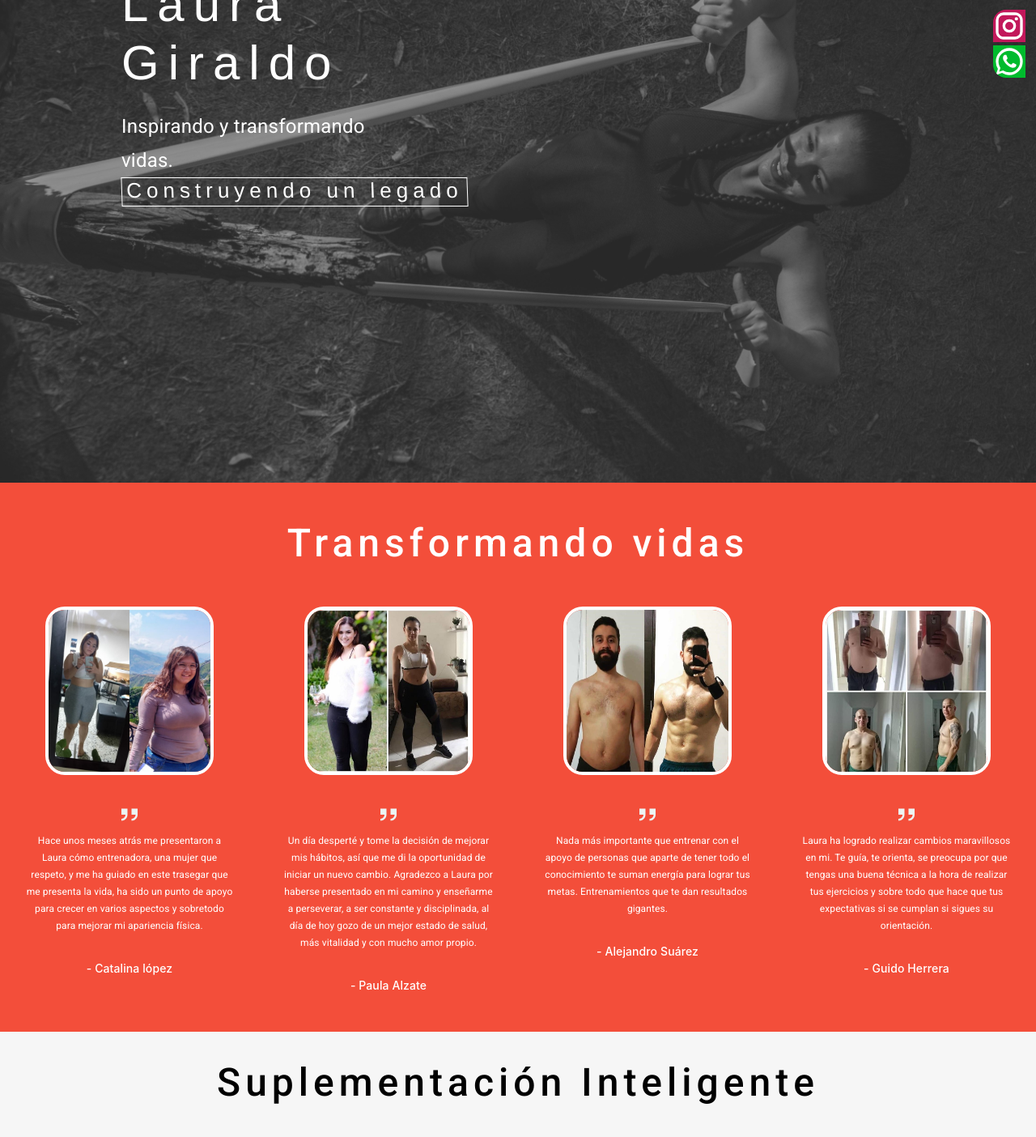
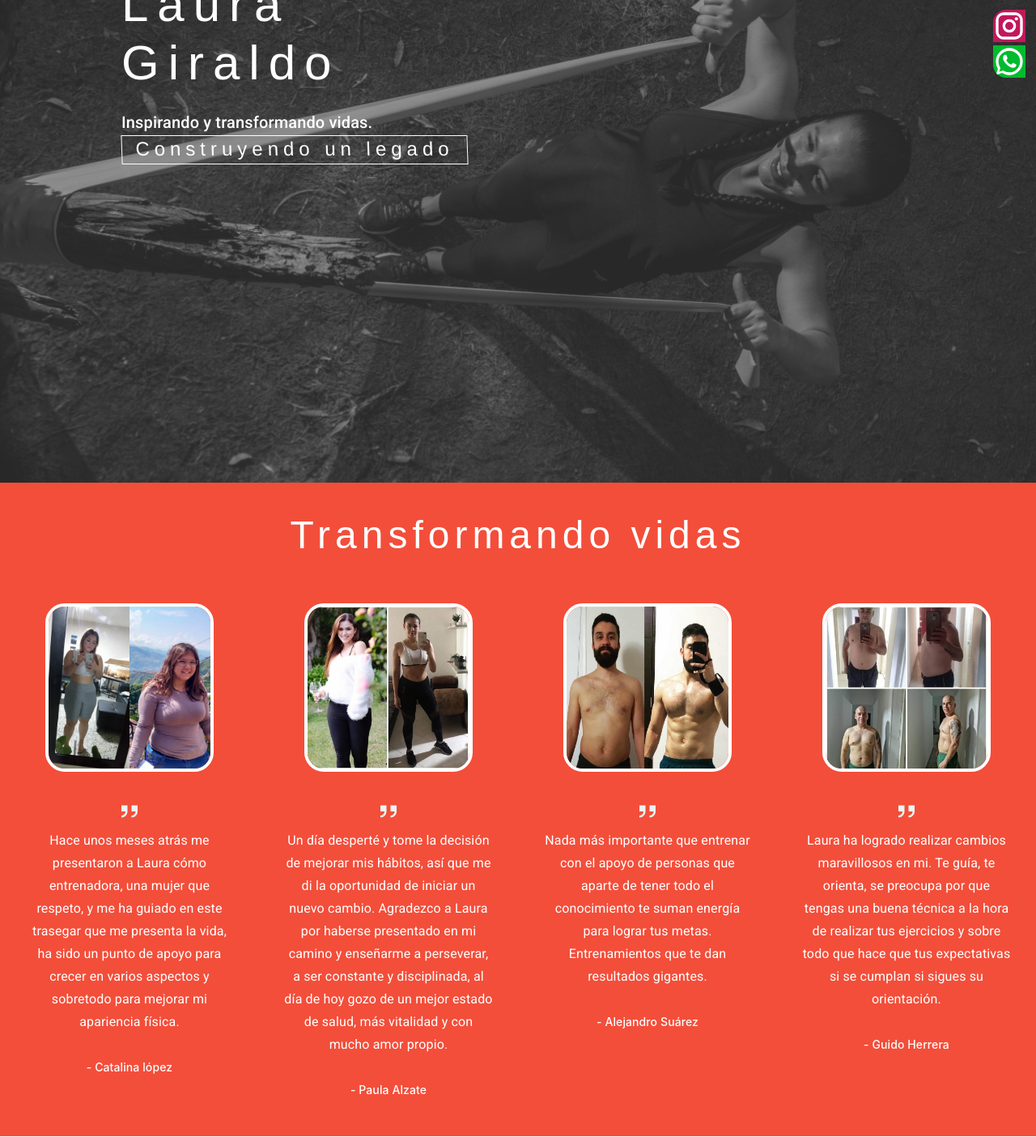
Before and after one commit to dianmjs/lau345, a React (Create React App) app: page / in a window 1280 px wide. Shown: the part 180-1584 px from the top of the page at 81% size. Built offline with nearby package versions, Linux system fonts and the light colour scheme.

Commit message:
retoques

```diff
--- a/src/components/Footer.jsx
+++ b/src/components/Footer.jsx
@@ -1,17 +1,22 @@
+import { Grid } from "@material-ui/core";
 import React from "react";
 import useStyle from "./ThemaConfi";
 
 const Footer = () => {
   const classes = useStyle();
   return (
+    <Grid container>
     <div className={classes.footer}>
+    <Grid item xs={12}>
       <div className={classes.letterfooter}>
         Copyright © 2020- Diseño Web realizado por
         <span>
           <b> | Diana Jaramillo</b>
         </span>
       </div>
+      </Grid>
     </div>
+    </Grid>
   );
 };
 
--- a/src/components/Header.jsx
+++ b/src/components/Header.jsx
@@ -5,16 +5,19 @@ import AppBar from "@material-ui/core/AppBar";
 import Toolbar from "@material-ui/core/Toolbar";
 import IconButton from "@material-ui/core/IconButton";
 import MenuIcon from "@material-ui/icons/Menu";
-import { Hidden, Typography } from "@material-ui/core";
+import { Hidden, Typography,createMuiTheme,responsiveFontSizes,MuiThemeProvider } from "@material-ui/core";
 import Grid from "@material-ui/core/Grid";
 
 const Header = (props) => {
   const classes = useStyle();
 
+  let theme=createMuiTheme()
+  theme=responsiveFontSizes(theme)
+
   return (
     <Grid container>
-      <Grid item xs={12} sm={12} md={12}>
         <div className={classes.root}>
+      <Grid item xs={12} sm={12} md={12} lg={12}>
           <AppBar
             className={classes.appBar}
             style={{ backgroundColor: "#0000004f", boxShadow: "0 0 black" }}
@@ -30,9 +33,11 @@ const Header = (props) => {
                 >
                   <MenuIcon />
                 </IconButton>
+                <MuiThemeProvider theme={theme}>
                 <Typography variant="h6" className={classes.title}>
                   LauTrainer
                 </Typography>
+                </MuiThemeProvider>
               </Hidden>
               <Hidden only="xs">
                 <Typography variant="h6" className={classes.title}>
@@ -83,8 +88,9 @@ const Header = (props) => {
               </Hidden>
             </Toolbar>
           </AppBar>
-        </div>
+
       </Grid>
+      </div>
     </Grid>
   );
 };
--- a/src/components/Home.jsx
+++ b/src/components/Home.jsx
@@ -1,15 +1,20 @@
 import React from "react";
 import useStyle from "./ThemaConfi";
-import { Typography, Hidden } from "@material-ui/core";
+import { Typography, Hidden ,createMuiTheme,responsiveFontSizes,MuiThemeProvider} from "@material-ui/core";
 import Grid from "@material-ui/core/Grid";
 
 const Home = (props) => {
   const classes = useStyle();
+
+let theme=createMuiTheme()
+theme=responsiveFontSizes(theme)
+
   return (
     <Grid container>
-      <div className={classes.content}>
-        <Grid item xs={12} sm={6} md={6} lg={6}>
+      <div className={classes.content} >
+        <Grid item xs={12} sm={12} md={12} lg={6}>
           <div className={classes.text}>
+            <MuiThemeProvider theme={theme}>
             <Typography
               variant="h2"
               gutterBottom
@@ -17,22 +22,27 @@ const Home = (props) => {
             >
               Laura Giraldo
             </Typography>
+            </MuiThemeProvider>
+
             <Hidden only="xs">
+            <MuiThemeProvider theme={theme}>
               <Typography
-                variant="subtitle1"
+                variant="h6"
                 className={classes.parraf}
-                style={{ fontSize: "24px" }}
+                //style={{ fontSize: "24px" }}
               >
                 Inspirando y transformando vidas.
               </Typography>
+              </MuiThemeProvider>
               <div className={classes.cuadrado}>
+              <MuiThemeProvider theme={theme}>
                 <Typography
-                  variant="h2"
+                  variant="h5"
                   gutterBottom
                   style={{
                     fontFamily: "fantasy",
                     letterSpacing: "6px",
-                    fontSize: "26px",
+                    //fontSize: "26px",
                     alignItems: "center",
                     justifyContent: "center",
                     display: "flex",
@@ -40,12 +50,14 @@ const Home = (props) => {
                 >
                   Construyendo un legado
                 </Typography>
+                </MuiThemeProvider>
               </div>
             </Hidden>
           </div>
         </Grid>
-      </div>
+        </div>
     </Grid>
+
   );
 };
 
--- a/src/components/Products.jsx
+++ b/src/components/Products.jsx
@@ -10,30 +10,37 @@ import Card from "@material-ui/core/Card";
 import CardActionArea from "@material-ui/core/CardActionArea";
 import CardContent from "@material-ui/core/CardContent";
 import CardMedia from "@material-ui/core/CardMedia";
-import Typography from "@material-ui/core/Typography";
+import {Typography,createMuiTheme,responsiveFontSizes,MuiThemeProvider} from "@material-ui/core";
 import Grid from "@material-ui/core/Grid";
 
 const Products = (props) => {
   const classes = useStyle();
+
+  let theme=createMuiTheme()
+  theme=responsiveFontSizes(theme)
+
   return (
     <div className={classes.products}>
       <Grid container>
-        <Grid item xs={12}>
+        <Grid item xs={12} sm={12} md={12}>
+          <div className={classes.produtitle}>
+          <MuiThemeProvider theme={theme}>
           <Typography
-            variant="h6"
+            variant="h3"
             color="initial"
             align="center"
-            //className={classes.texProduct}
             style={{
               color: "black",
-              fontSize: "48px",
+              fontFamily: "fantasy",
               marginTop: "7px",
               letterSpacing: "6px",
-              padding: "18px",
+              //padding: "18px",
             }}
           >
             Suplementación Inteligente
           </Typography>
+          </MuiThemeProvider>
+          </div>
         </Grid>
         <Grid item xs={12} sm={6} md={4}>
           <Card className={classes.cardproduct}>
@@ -60,6 +67,7 @@ const Products = (props) => {
                 <Typography gutterBottom variant="h5" component="h2">
                   Proteina Achieve
                 </Typography>
+                <MuiThemeProvider theme={theme}>
                 <Typography
                   variant="body2"
                   color="textSecondary"
@@ -68,8 +76,9 @@ const Products = (props) => {
                 >
                   - Ayuda a mantener un peso corporal. <br />
                   - Desarrolla masa muscular. <br /> -Contiene antioxidantes y
-                  fibra, respaldando la digestión y la absorción de nutrientes.
+                  fibra,<br /> respaldando la digestión y la absorción <br />de nutrientes.
                 </Typography>
+                </MuiThemeProvider>
               </CardContent>
             </CardActionArea>
           </Card>
@@ -94,6 +103,7 @@ const Products = (props) => {
                 <Typography gutterBottom variant="h5" component="h2">
                   Café Rise
                 </Typography>
+                <MuiThemeProvider theme={theme}>
                 <Typography
                   variant="body2"
                   color="textSecondary"
@@ -104,6 +114,7 @@ const Products = (props) => {
                   termogénico.
                   <br /> -Café Colombiano arábico.
                 </Typography>
+                </MuiThemeProvider>
               </CardContent>
             </CardActionArea>
           </Card>
@@ -128,17 +139,19 @@ const Products = (props) => {
                 <Typography gutterBottom variant="h5" component="h2">
                   Accell
                 </Typography>
+                <MuiThemeProvider theme={theme}>
                 <Typography
                   variant="body2"
                   color="textSecondary"
                   component="p"
                   style={{ margin: "19px 7px" }}
                 >
-                  -Acelerador metabólico y energizante natural.
+                  -Acelerador metabólico y energizante <br />natural.
                   <br />
                   -Controla tus niveles de ansiedad . <br />- Respalda la salud
-                  digestiva y facilitia la absorción de nutrientes.
+                  digestiva y facilitia <br />la absorción de nutrientes.
                 </Typography>
+                </MuiThemeProvider>
               </CardContent>
             </CardActionArea>
           </Card>
@@ -168,6 +181,7 @@ const Products = (props) => {
                 <Typography gutterBottom variant="h5" component="h2">
                   Colágeno Renogen
                 </Typography>
+                <MuiThemeProvider theme={theme}>
                 <Typography
                   variant="body2"
                   color="textSecondary"
@@ -176,9 +190,10 @@ const Products = (props) => {
                 >
                   - Triple hidrolización y facil disolución. <br />
                   - Con cúrcuma, amalaki y vitamina C. <br />
-                  - Protetor articular. <br />- Mejora el aspecto de la piel ,
+                  - Protetor articular. <br />- Mejora el aspecto de la piel,<br />
                   uñas y cabello.
                 </Typography>
+                </MuiThemeProvider>
               </CardContent>
             </CardActionArea>
           </Card>
@@ -210,6 +225,7 @@ const Products = (props) => {
                 <Typography gutterBottom variant="h5" component="h2">
                   CBD
                 </Typography>
+                <MuiThemeProvider theme={theme}>
                 <Typography
                   variant="body2"
                   color="textSecondary"
@@ -217,9 +233,10 @@ const Products = (props) => {
                   style={{ margin: "19px 7px" }}
                 >
                   - Cannabis medicinal con tecnología avanzada ultracell.
-                  <br /> - Maximima los beneficios del aceite en un 94% del
-                  cañamo. <br /> - Contiene multiples propiedades terapéutica.
+                  <br /> - Maximima los beneficios del aceite en <br />un 94% del
+                  cañamo. <br /> - Contiene multiples propiedades<br /> terapéutica.
                 </Typography>
+                </MuiThemeProvider>
               </CardContent>
             </CardActionArea>
           </Card>
@@ -251,6 +268,7 @@ const Products = (props) => {
                 <Typography gutterBottom variant="h5" component="h2">
                   Amalaki
                 </Typography>
+                <MuiThemeProvider theme={theme}>
                 <Typography
                   variant="body2"
                   color="textSecondary"
@@ -260,9 +278,10 @@ const Products = (props) => {
                   - Respalda una digestión óptima.
                   <br />
                   - Rejuvenecedor celular. <br />
-                  - Crea una senación de equilibrio y armonia. <br />-
+                  - Crea una senación de equilibrio y <br />armonia. <br />-
                   Antioxiodante.
                 </Typography>
+                </MuiThemeProvider>
               </CardContent>
             </CardActionArea>
           </Card>
--- a/src/components/Redes.jsx
+++ b/src/components/Redes.jsx
@@ -9,7 +9,7 @@ const Redes = (props) => {
 
   return (
     <Grid container>
-      <Grid item xs={6} sm={6} md={6} lg={6}>
+      <Grid item xs={12} sm={12} md={12} lg={12}>
         <div className={classes.redes}>
           <a
             href="https://www.instagram.com/laugultratrainer/"
--- a/src/components/ThemaConfi.js
+++ b/src/components/ThemaConfi.js
@@ -45,17 +45,21 @@ export default makeStyles((theme) => ({
   },
 
   content: {
+    //padding:"100%",
     width: "100%",
     height: "97vh",
     backgroundImage: `url(${image2})`,
     backgroundSize: "cover",
-    backgroundRepeat: "no-repeat",
+    backgroundRepeat: "no-repeat center cencer fixed",
     backgroundColor: "rgb(100,100,100)",
     backgroundBlendMode: "soft-light",
     backgroundPosition: "center center",
     backgroundAttachment: "fixed",
-    "@media only screen and (max-width:767px)": {
+    /*"@media only screen and (max-width:767px)": {
       width: "152%",
+    },*/
+    [theme.breakpoints.down('sm')]: {
+     width:"auto"
     },
   },
 
@@ -72,11 +76,14 @@ export default makeStyles((theme) => ({
     display: "flex",
     padding: "150px",
     flexDirection: "column",
-    [theme.breakpoints.down("xs")]: {
-      fontSize: "12px",
-    },
+    [theme.breakpoints.down('sm')]: {
+      padding: "227px 43px",
+     },
   },
-
+  produtitle:{
+    padding: "3px",
+    display: "flow-root",
+  },
   textlau: {
     [theme.breakpoints.down("xs")]: {
       fontSize: "11px",
@@ -97,18 +104,20 @@ export default makeStyles((theme) => ({
     display: "grid",
     color: "white",
 
-    "@media (max-width:768px)": {
+    [theme.breakpoints.down('sm')]: {
+      width: "33px",
       padding: "154px 0px",
-      width: "33px",
-    },
+      position: "absolute",
+      display: "grid",
+     },
   },
   products: {
     width: "100%",
     display: "flex",
     textAlign: "center",
     backgroundColor: "#f6f6f6",
-    "@media (max-width:600px)": {
-      width: "152%",
+    [theme.breakpoints.down('sm')]: {
+     width:"auto",
     },
   },
   cardproduct: {
@@ -147,14 +156,21 @@ export default makeStyles((theme) => ({
   },
   testimonios: {
     backgroundColor: "#f34e3a",
+    backgroundRepeat: "no-repeat center cencer fixed",
+    backgroundSize: "cover",
+    backgroundAttachment: "fixed",
+    backgroundPosition: "center center",
     width: "100%",
     height: "100%",
     display: "flex",
     textAlign: "center",
     //padding: "120px 0",
-    "@media (max-width:600px)": {
+   /* "@media (max-width:600px)": {
       width: "152%",
-    },
+    },*/
+    [theme.breakpoints.down('sm')]: {
+      width:"auto"
+     },
   },
   large: {
     margin: theme.spacing(1),
--- a/src/components/Training.jsx
+++ b/src/components/Training.jsx
@@ -5,27 +5,35 @@ import Test2 from "../img/Test2.jpeg";
 import Test3 from "../img/Test3.jpeg";
 import Test4 from "../img/Test4.jpeg";
 import comillas from "../img/quote.svg";
-import { Typography } from "@material-ui/core";
+import { Typography,createMuiTheme,responsiveFontSizes,MuiThemeProvider } from "@material-ui/core";
 import Grid from "@material-ui/core/Grid";
 
 const Training = (props) => {
   const classes = useStyle();
+
+
+  let theme=createMuiTheme()
+  theme=responsiveFontSizes(theme)
+
   return (
     <div className={classes.testimonios}>
-      <Grid container>
+      <Grid container  justify="center">
         <Grid item xs={12} sm={12} md={12} lg={12}>
+          <MuiThemeProvider theme={theme}>
           <Typography
-            variant="h6"
+            variant="h3"
             align="center"
+            gutterBottom
             style={{
               color: "white",
-              fontSize: "48px",
+             fontFamily: "fantasy",
               marginTop: "37px",
               letterSpacing: "6px",
             }}
           >
             Transformando vidas
           </Typography>
+          </MuiThemeProvider>
         </Grid>
         <Grid item xs={12} sm={6} md={6} lg={3}>
           <div className={classes.contetesti}>
@@ -37,13 +45,12 @@ const Training = (props) => {
             />
             <br />
             <img src={comillas} alt="comillas" className={classes.comill} />
-
+            <MuiThemeProvider theme={theme}>
             <Typography
               variant="subtitle1"
-              //className={classes.test1}
               align="center"
+              gutterBottom
               style={{
-                fontSize: "12px",
                 color: "white",
                 margin: "inherit",
               }}
@@ -53,9 +60,12 @@ const Training = (props) => {
               la vida, ha sido un punto de apoyo para crecer en varios aspectos
               y sobretodo para mejorar mi apariencia física.
             </Typography>
+            </MuiThemeProvider>
+            <MuiThemeProvider theme={theme}>
             <Typography
               variant="subtitle2"
               align="center"
+              gutterBottom
               style={{
                 color: "white",
                 fontFamily: "revert",
@@ -64,6 +74,7 @@ const Training = (props) => {
             >
               - Catalina lópez
             </Typography>
+            </MuiThemeProvider>
           </div>
         </Grid>
 
@@ -72,12 +83,12 @@ const Training = (props) => {
             <img src={Test2} alt="circulo" className={classes.circulo} />
             <br />
             <img src={comillas} alt="comilla" className={classes.comill} />
+            <MuiThemeProvider theme={theme}>
             <Typography
               variant="subtitle1"
               color="initial"
-              //className={classes.test1}
+              gutterBottom
               style={{
-                fontSize: "12px",
                 color: "white",
                 margin: "inherit",
               }}
@@ -89,13 +100,17 @@ const Training = (props) => {
               ser constante y disciplinada, al día de hoy gozo de un mejor
               estado de salud, más vitalidad y con mucho amor propio.
             </Typography>
+            </MuiThemeProvider>
+            <MuiThemeProvider theme={theme}>
             <Typography
               variant="subtitle2"
               align="center"
+              gutterBottom
               style={{ color: "white", fontFamily: "revert", margin: "26px" }}
             >
               - Paula Alzate
             </Typography>
+            </MuiThemeProvider>
           </div>
         </Grid>
         <Grid item xs={12} sm={6} md={6} lg={3}>
@@ -104,12 +119,14 @@ const Training = (props) => {
 
             <br />
             <img src={comillas} alt="comillas" className={classes.comill} />
+            <MuiThemeProvider theme={theme}>
             <Typography
               variant="subtitle1"
               color="initial"
+              gutterBottom
               // className={classes.test1}
               style={{
-                fontSize: "12px",
+                //fontSize: "12px",
                 color: "white",
                 margin: "inherit",
               }}
@@ -119,13 +136,17 @@ const Training = (props) => {
               aparte de tener todo el conocimiento te suman energía para lograr
               tus metas. Entrenamientos que te dan resultados gigantes.
             </Typography>
+            </MuiThemeProvider>
+            <MuiThemeProvider theme={theme}>
             <Typography
               variant="subtitle2"
               align="center"
+              gutterBottom
               style={{ color: "white", fontFamily: "revert", margin: "26px" }}
             >
               - Alejandro Suárez
             </Typography>
+            </MuiThemeProvider>
           </div>
         </Grid>
         <Grid item xs={12} sm={6} md={6} lg={3}>
@@ -134,11 +155,12 @@ const Training = (props) => {
 
             <br />
             <img src={comillas} alt="comillas" className={classes.comill} />
+            <MuiThemeProvider theme={theme}>
             <Typography
               variant="subtitle1"
-              //className={classes.test1}
+              gutterBottom
               style={{
-                fontSize: "12px",
+
                 color: "white",
                 margin: "inherit",
               }}
@@ -149,13 +171,17 @@ const Training = (props) => {
               realizar tus ejercicios y sobre todo que hace que tus expectativas
               si se cumplan si sigues su orientación.
             </Typography>
+            </MuiThemeProvider>
+            <MuiThemeProvider theme={theme}>
             <Typography
               variant="subtitle2"
               align="center"
+              gutterBottom
               style={{ color: "white", fontFamily: "revert", margin: "26px" }}
             >
               - Guido Herrera
             </Typography>
+            </MuiThemeProvider>
           </div>
         </Grid>
       </Grid>
```
Also changed, not shown: 1 other file (tests, documents, lock files or other folders).
